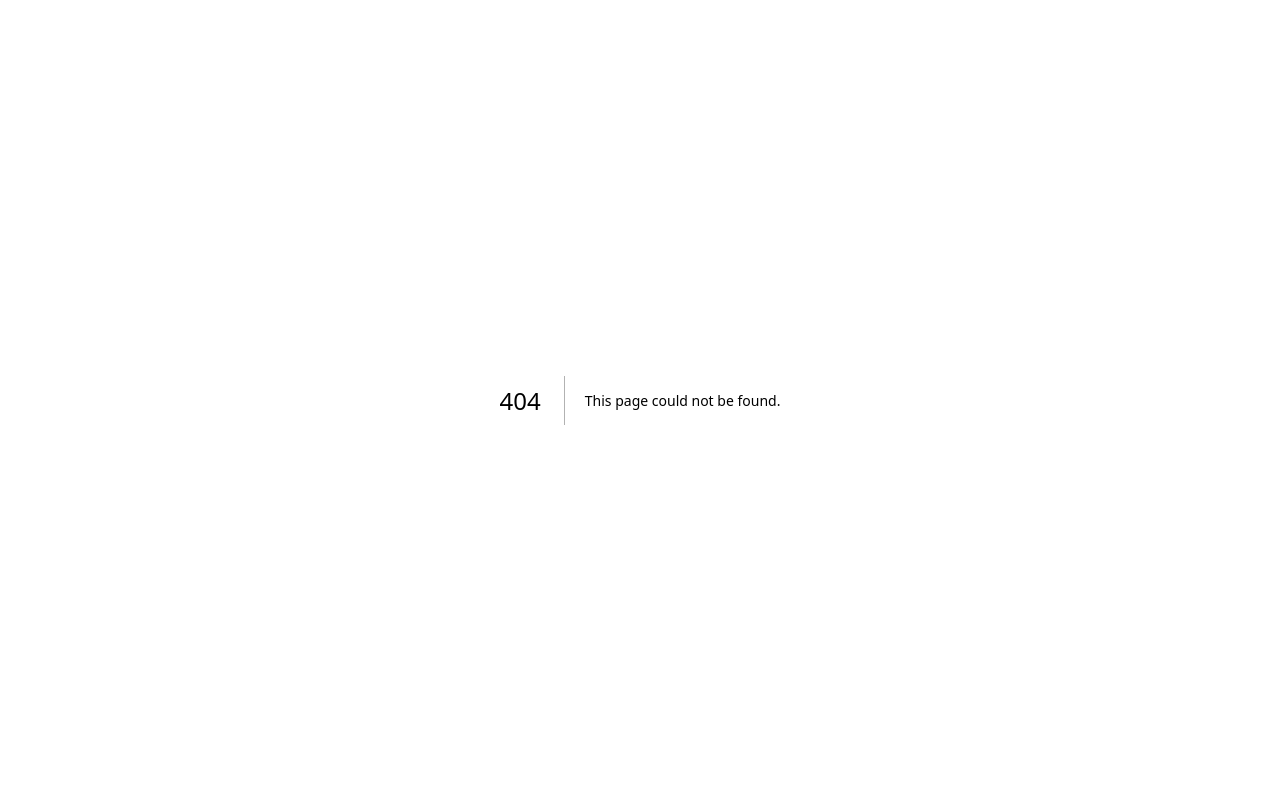
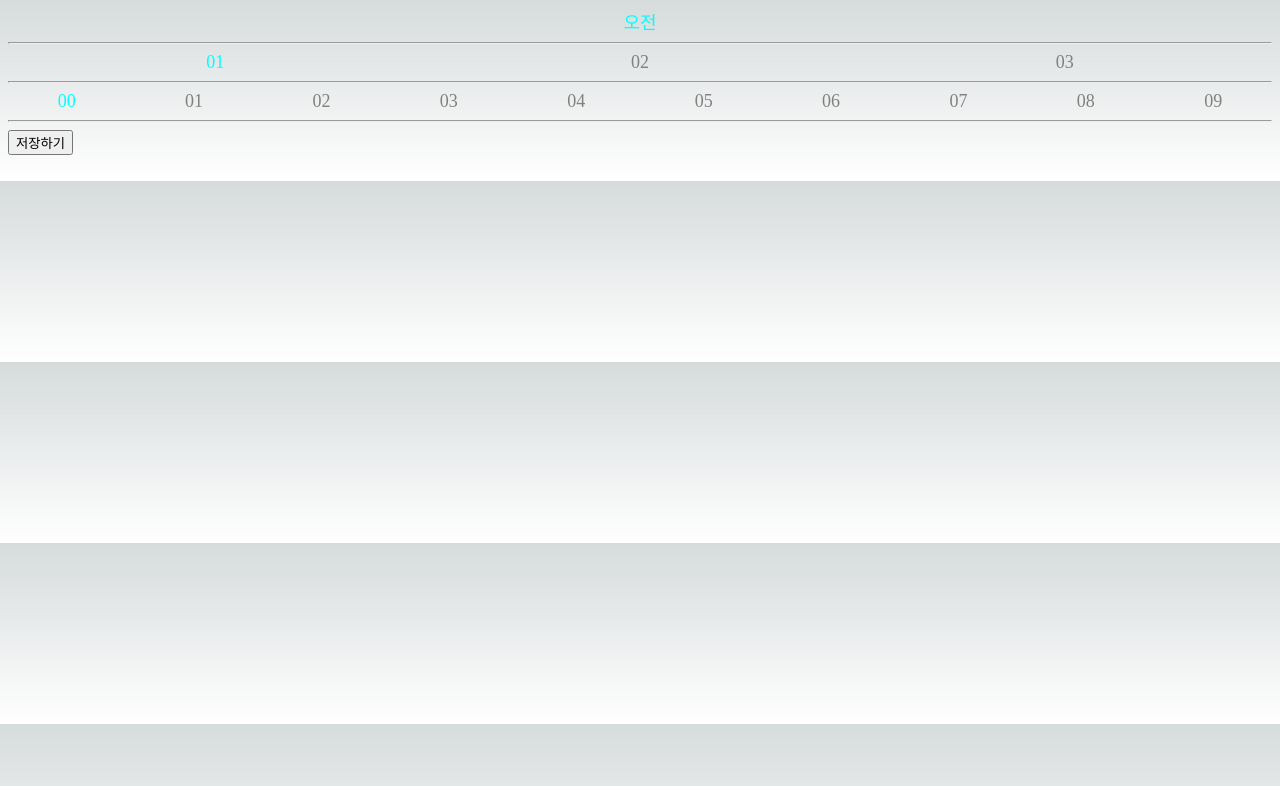
Before and after one commit to motojate/nextjs-simple, a Next.js app: page / in a window 1280 px wide. Before the commit this address had no page. Shown: the top 786 px of the page. Built offline with nearby package versions, Linux system fonts and the light colour scheme.

Commit message:
* 알람 UI 구현

```diff
--- a/package.json
+++ b/package.json
@@ -3,16 +3,18 @@
   "version": "0.1.0",
   "private": true,
   "scripts": {
-    "dev": "next dev",
+    "dev": "next dev -p 8081",
     "build": "next build",
     "start": "next start",
     "lint": "next lint"
   },
   "dependencies": {
     "@prisma/client": "^5.8.1",
+    "axios": "^1.6.8",
     "next": "14.0.4",
     "react": "^18",
-    "react-dom": "^18"
+    "react-dom": "^18",
+    "swiper": "^10.0.0"
   },
   "devDependencies": {
     "@types/node": "^20",
--- /dev/null
+++ b/src/common/constants.ts
@@ -0,0 +1,6 @@
+export const HOUR_DATA = Array.from({ length: 12 }, (_, i) =>
+  (i + 1).toString().padStart(2, '0'),
+);
+export const MINUTE_DATA = Array.from({ length: 60 }, (_, i) =>
+  i.toString().padStart(2, '0'),
+);
--- /dev/null
+++ b/src/components/AlarmSetter.tsx
@@ -0,0 +1,74 @@
+import { HOUR_DATA, MINUTE_DATA } from '@/common/constants';
+import { Dispatch, SetStateAction, useState } from 'react';
+import { Swiper, SwiperSlide } from 'swiper/react';
+import { Navigation, Scrollbar, Autoplay } from 'swiper/modules';
+
+import 'swiper/css';
+import 'swiper/css/pagination';
+import { Pagination } from 'swiper/modules';
+
+const AlarmSetter = ({
+  onSetAlarm,
+}: {
+  onSetAlarm: Dispatch<SetStateAction<string>>;
+}) => {
+  const [meridiem, setMeridiem] = useState<string>('오전');
+  const [hour, setHour] = useState<string>('01');
+  const [minute, setMinute] = useState<string>('00');
+
+  const clickMerdiem = (meridiem: string) => {
+    setMeridiem(meridiem);
+  };
+
+  const clickHour = (hour: string) => {
+    setHour(hour);
+  };
+
+  const clickMinute = (minute: string) => {
+    setMinute(minute);
+  };
+
+  const setAlarm = () => {
+    const data = `${meridiem === '오후' ? +hour + 12 : hour} : ${minute}`;
+    onSetAlarm(data);
+    window.alert('알람이 설정되었습니다.');
+  };
+
+  return (
+    <>
+      <Swiper>
+        {['오전', '오후'].map((data, idx) => (
+          <SwiperSlide key={idx} onClick={() => clickMerdiem(data)}>
+            <div className={data === meridiem ? 'text-blue' : 'text-gray'}>
+              {data}
+            </div>
+          </SwiperSlide>
+        ))}
+      </Swiper>
+      <hr />
+      <Swiper spaceBetween={10} slidesPerView={3}>
+        {HOUR_DATA.map((data, idx) => (
+          <SwiperSlide key={idx} onClick={() => clickHour(data)}>
+            <div className={data === hour ? 'text-blue' : 'text-gray'}>
+              {data}
+            </div>
+          </SwiperSlide>
+        ))}
+      </Swiper>
+      <hr />
+      <Swiper spaceBetween={10} slidesPerView={10}>
+        {MINUTE_DATA.map((data, idx) => (
+          <SwiperSlide key={idx} onClick={() => clickMinute(data)}>
+            <div className={data === minute ? 'text-blue' : 'text-gray'}>
+              {data}
+            </div>
+          </SwiperSlide>
+        ))}
+      </Swiper>
+      <hr />
+      <button onClick={setAlarm}>저장하기</button>
+    </>
+  );
+};
+
+export default AlarmSetter;
--- a/src/components/layouts/MainLayout.tsx
+++ /dev/null
@@ -1,34 +0,0 @@
-import Head from 'next/head';
-import Link from 'next/link';
-import React, { ReactNode } from 'react';
-
-type LayoutProps = {
-  children: ReactNode;
-  title?: string;
-};
-
-const Layout = ({ children, title = 'NestJS Seminar' }: LayoutProps) => {
-  return (
-    <div>
-      <Head>
-        <title>{title}</title>
-        <link rel="icon" href="/favicon.ico" />
-      </Head>
-      <header className="bg-gray-800 text-white p-4">
-        <nav>
-          <Link href="/" className="hover:text-blue-500">
-            Home
-          </Link>
-          <Link href="/about" className="hover:text-blue-500">
-            About
-          </Link>
-          {/* 추가 네비게이션 링크 */}
-        </nav>
-      </header>
-      <main className="p-4">{children}</main>
-      <footer className="bg-gray-800 text-white p-4">{/* 푸터 내용 */}</footer>
-    </div>
-  );
-};
-
-export default Layout;
--- /dev/null
+++ b/src/pages/index.tsx
@@ -0,0 +1,22 @@
+import { useState } from 'react';
+import AlarmSetter from '@/components/AlarmSetter';
+
+const Home = () => {
+  const [alarmTime, setAlarmTime] = useState('');
+
+  const handleSetAlarm = (time: string) => {
+    setAlarmTime(time);
+    alert(`알람이 ${time}으로 설정되었습니다. 잘 준비하세요!`);
+  };
+
+  return (
+    <div className="max-w-md mx-auto mt-10 space-y-8">
+      <AlarmSetter onSetAlarm={setAlarmTime} />
+      <br />
+      <br />
+      {alarmTime && <div className="text-center">알람 시간: {alarmTime}</div>}
+    </div>
+  );
+};
+
+export default Home;
--- a/src/pages/seminas/about.tsx
+++ /dev/null
@@ -1,12 +0,0 @@
-import Layout from '@/components/layouts/MainLayout';
-
-const About = () => {
-  return (
-    <Layout title="About NestJS">
-      <h1 className="text-xl font-bold">About NestJS</h1>
-      {/* NestJS에 대한 정보 */}
-    </Layout>
-  );
-};
-
-export default About;
--- a/src/pages/seminas/index.tsx
+++ /dev/null
@@ -1,12 +0,0 @@
-import Layout from '@/components/layouts/MainLayout';
-
-const Home = () => {
-  return (
-    <Layout>
-      <h1 className="text-xl font-bold">Welcome to the NestJS Seminar</h1>
-      {/* 홈 페이지 콘텐츠 */}
-    </Layout>
-  );
-};
-
-export default Home;
--- a/src/styles/globals.css
+++ b/src/styles/globals.css
@@ -25,3 +25,34 @@ body {
     )
     rgb(var(--background-start-rgb));
 }
+
+.text-blue {
+  color: aqua;
+}
+
+.text-gray {
+  color: gray;
+}
+
+.swiper {
+  width: 100%;
+  height: 100%;
+}
+
+.swiper-slide {
+  text-align: center;
+  font-size: 18px;
+  /* background: #fff; */
+
+  /* Center slide text vertically */
+  display: flex;
+  justify-content: center;
+  align-items: center;
+}
+
+.swiper-slide img {
+  display: block;
+  width: 100%;
+  height: 100%;
+  object-fit: cover;
+}
--- a/tsconfig.json
+++ b/tsconfig.json
@@ -18,6 +18,7 @@
         "name": "next"
       }
     ],
+    "baseUrl": ".",
     "paths": {
       "@/*": ["./src/*"]
     }
```
Also changed, not shown: 2 other files (tests, documents, lock files or other folders).
